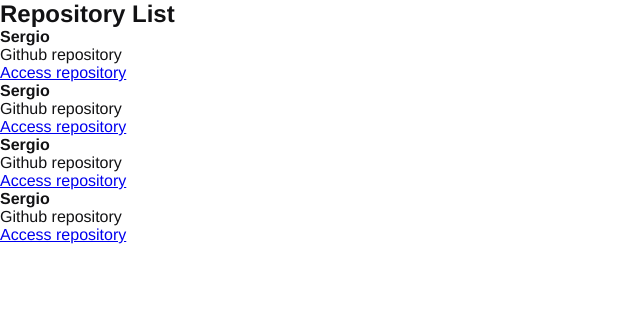
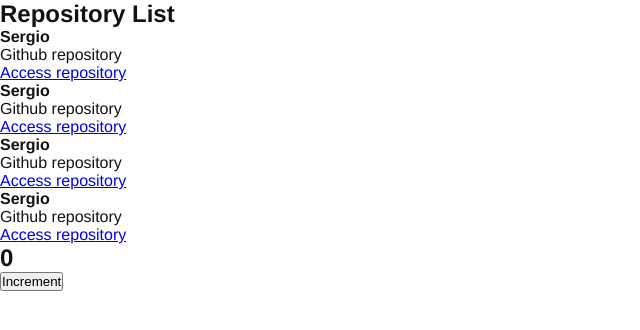
Before and after one commit to srosajazz/ReactJS---Projects, a React app: page / in a window 1280 px wide. Shown: the top 330 px of the page, without its empty margins (0-640 px from the left). Built offline with nearby package versions, Linux system fonts and the light colour scheme.

Commit message:
Using the State Hook

```diff
--- a/src/App.tsx
+++ b/src/App.tsx
@@ -1,8 +1,13 @@
 import { RepositoryList } from "./components/RepositoryList";
 import './styles/global.scss';
+import { Counter } from './components/Counter';
 
 
 export function App (){
-  return  <RepositoryList />
-
+  return  (
+  <>
+    <RepositoryList />
+    <Counter />
+  </>
+  );
 }
--- /dev/null
+++ b/src/components/Counter.tsx
@@ -0,0 +1,21 @@
+
+
+import {useState} from 'react';
+
+export function Counter(){
+  const [counter, setCounter] = useState(0);
+
+  function increment(){
+    setCounter (counter + 1);
+    // console.log('Incrementing');
+  }
+  return(
+    <div>
+    <h2>{counter}</h2>
+    <button type="button"
+      onClick={increment}>
+      Increment
+    </button>
+    </div>
+  );
+}
```
Also changed, not shown: 2 other files (tests, documents, lock files or other folders).
